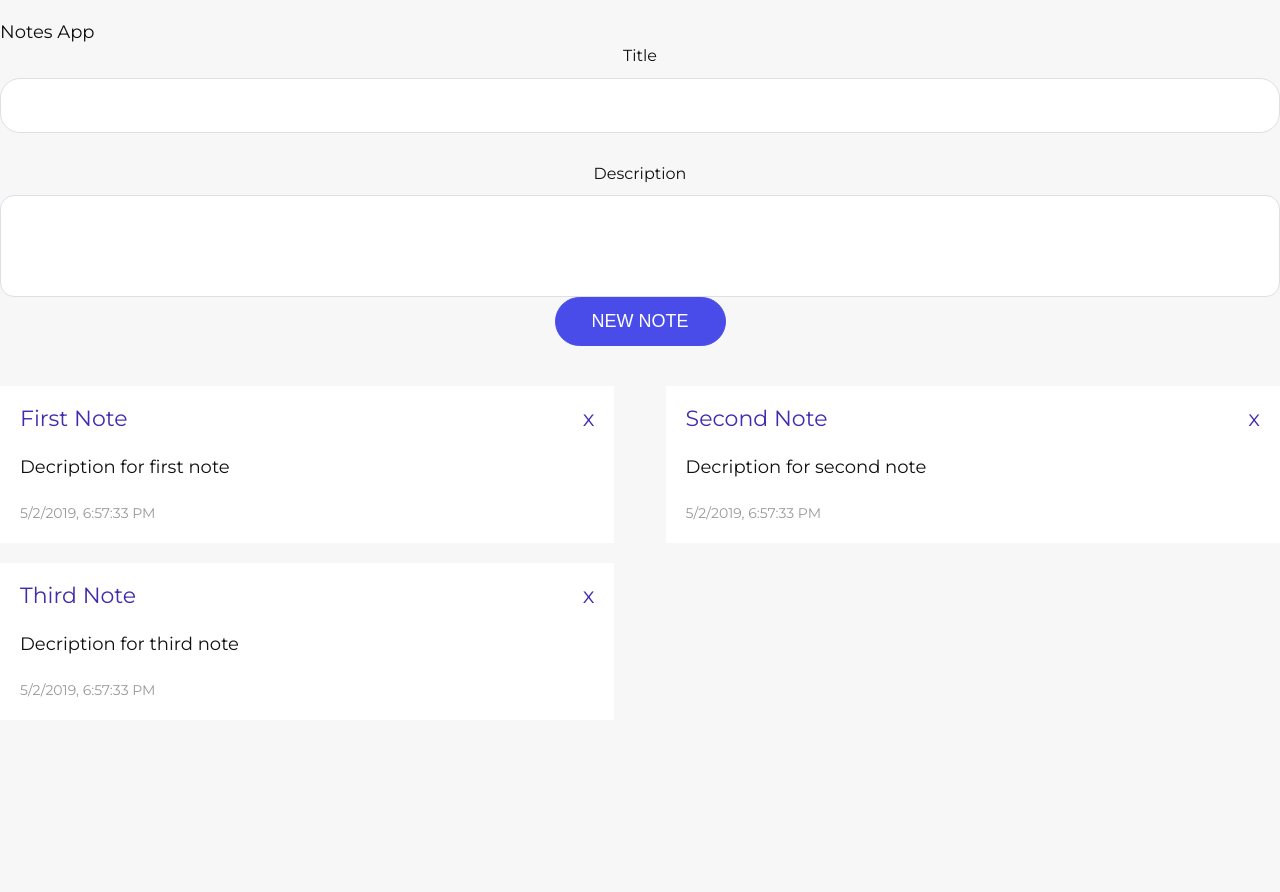
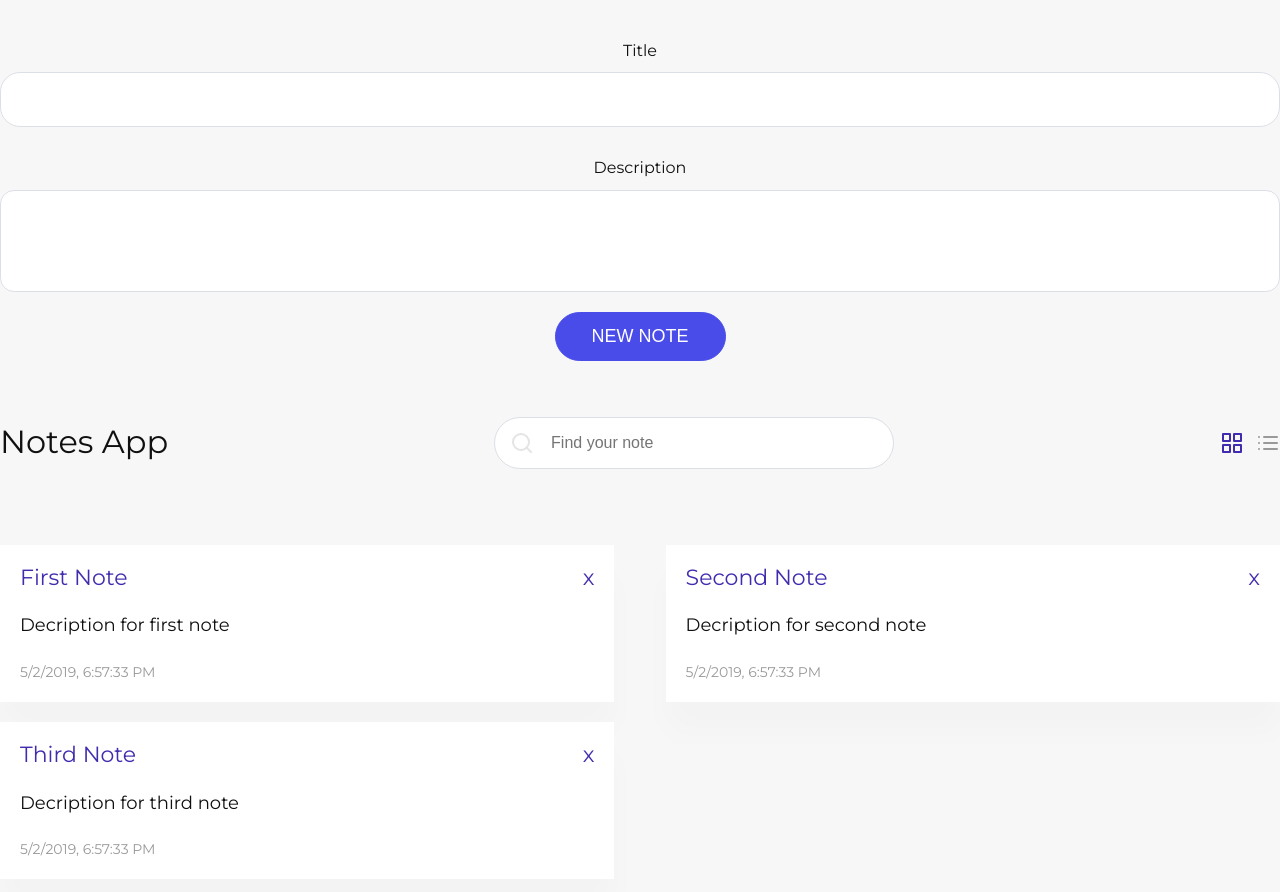
Before and after one commit to ArtemAbramov/NoteApp, a Vue app: page / in a window 1280 px wide. Shown: the top 892 px of the page. Before the commit the page ends 800 px from the top, so only its background shows below. Built offline with nearby package versions, Linux system fonts and the light colour scheme.

Commit message:
Add grid toggle and notes filter

```diff
--- a/src/App.vue
+++ b/src/App.vue
@@ -4,23 +4,29 @@
       <section>
         <div class="container">
 
-          <!-- Title -->
-          <h1> {{ title }} </h1>
-
           <!-- Message -->
           <message v-if='message' :message='message' />
 
           <!-- NewNote -->
-          <newNote
-            :note='note'
-            @addNote='addNote'
-          />
+          <newNote :note='note' @addNote='addNote' />
 
-          <!-- Notes -->
-          <notes
-            :notes='notes'
-            @remove='removeNote'
-          />
+          <!-- Title -->
+          <div class="note-header" style='margin: 56px 0 36px 0;'>
+            <h1> {{ title }} </h1>
+
+            <search
+              :value='search'
+              placeholder='Find your note'
+              @search='search = $event' />
+
+            <div class="icons">
+              <svg :class='{ active: grid }' @click='grid = true' style="cursor: pointer;" xmlns="http://www.w3.org/2000/svg" width="24" height="24" viewBox="0 0 24 24" fill="none" stroke="currentColor" stroke-width="2" stroke-linecap="round" stroke-linejoin="round" ><rect x="3" y="3" width="7" height="7"></rect><rect x="14" y="3" width="7" height="7"></rect><rect x="14" y="14" width="7" height="7"></rect><rect x="3" y="14" width="7" height="7"></rect></svg>
+              <svg :class='{ active: !grid }' @click='grid = false' style="cursor: pointer;" xmlns="http://www.w3.org/2000/svg" width="24" height="24" viewBox="0 0 24 24" fill="none" stroke="currentColor" stroke-width="2" stroke-linecap="round" stroke-linejoin="round"><line x1="8" y1="6" x2="21" y2="6"></line><line x1="8" y1="12" x2="21" y2="12"></line><line x1="8" y1="18" x2="21" y2="18"></line><line x1="3" y1="6" x2="3" y2="6"></line><line x1="3" y1="12" x2="3" y2="12"></line><line x1="3" y1="18" x2="3" y2="18"></line></svg>
+            </div>
+          </div>
+
+          <!-- Notes List -->
+          <notes :notes='notesFilter' :grid='grid' @remove='removeNote' />
 
         </div>
       </section>
@@ -32,16 +38,20 @@
 import message from '@/components/Message.vue'
 import newNote from '@/components/NewNote.vue'
 import notes from '@/components/Notes.vue'
+import search from '@/components/Search.vue'
 export default {
   components: {
     message,
     newNote,
-    notes
+    notes,
+    search
   },
   data () {
     return {
       title: 'Notes App',
+      search: '',
       message: null,
+      grid: true,
       note: {
         title: '',
         descr: ''
@@ -65,13 +75,27 @@ export default {
       ]
     }
   },
+  computed: {
+    notesFilter () {
+      let array = this.notes,
+          search = this.search
+      if (!search) return array
+      search = search.trim().toLowerCase()
+      array =  array.filter(function (item) {
+        if (item.title.toLowerCase().indexOf(search) !== -1) {
+          return item
+        }
+      })
+      return array
+    }
+  },
   methods: {
     addNote () {
       // console.log(this.note)
       let {title, descr} = this.note
 
       if (title === '') {
-        this.message = "title can't be blank!"
+        this.message = "Title can't be blank!"
         return false
       }
 
@@ -91,5 +115,5 @@ export default {
 }
 </script>
 
-<style>
+<style lang="scss" scoped>
 </style>
--- a/src/components/NewNote.vue
+++ b/src/components/NewNote.vue
@@ -27,6 +27,11 @@ export default {
 
 <style lang="scss">
 .new-note {
+  margin-top: 20px;
   text-align: center;
+
+  textarea {
+    margin-bottom: 20px;
+  }
 }
 </style>
--- a/src/components/Notes.vue
+++ b/src/components/Notes.vue
@@ -1,7 +1,7 @@
 <template>
   <div class="notes">
-    <div class="note" v-for="(note, index) in notes" :key="index">
-      <div class="note-header">
+    <div class="note" :class='{ full: !grid }' v-for="(note, index) in notes" :key="index">
+      <div class="note-header" :class="{ full: !grid }">
         <p>{{ note.title }}</p>
         <p style="cursor: pointer;" @click="removeNote(index)">x</p>
       </div>
@@ -18,15 +18,19 @@ export default {
   props: {
     notes: {
       type: Array,
-      requires: true
+      required: true
+    },
+    grid: {
+      type: Boolean,
+      required: true
     }
   },
   methods: {
-    removeNote (index) {
-      this.$emit('remove', index)
+    removeNote(index) {
+      this.$emit("remove", index);
     }
   }
-}
+};
 </script>
 
 <style lang="scss">
@@ -36,25 +40,68 @@ export default {
   justify-content: space-between;
   flex-wrap: wrap;
   padding: 40px 0;
+}
 
 .note {
   width: 48%;
   padding: 18px 20px;
   margin-bottom: 20px;
   background-color: #fff;
+  transition: all .25s cubic-bezier(.02,.01,.47,1);
+  box-shadow: 0 30px 30px rgba(0,0,0,.02);
 
-    &-header {
+  &:hover {
+    box-shadow: 0 30px 30px rgba(0,0,0,.04);
+    transform: translate(0,-6px);
+    transition-delay: 0s !important;
+  }
+
+  &.full {
+    width: 100%;
+    text-align: center;
+  }
+}
+
+.note-header {
   display: flex;
   align-items: center;
   justify-content: space-between;
+
+  &.full {
+    justify-content: center;
+
+    p {
+      margin-right: 16px;
+
+      &:last-child {
+        margin-right: 0;
+      }
+    }
+  }
+
+  h1 {
+    font-size: 32px;
+  }
 
   p {
     color: #402caf;
     font-size: 22px;
   }
+  svg {
+    margin-right: 12px;
+    color: #999;
+
+    &.active {
+      color: #402caf;
     }
 
-    &-body {
+    &:last-child {
+      margin-right: 0;
+    }
+  }
+}
+
+.note-body {
   p {
     margin: 20px 0;
   }
@@ -64,6 +111,4 @@ export default {
     color: #999;
   }
 }
-  }
-}
 </style>
--- /dev/null
+++ b/src/components/Search.vue
@@ -0,0 +1,69 @@
+<template>
+  <div class="wrapper__search">
+
+    <!-- Search -->
+    <div class="search">
+      <div class="search-icon"><svg xmlns="http://www.w3.org/2000/svg" width="24" height="24" viewBox="0 0 24 24" fill="none" stroke="currentColor" stroke-width="2" stroke-linecap="round" stroke-linejoin="round" class="feather feather-search"><circle cx="11" cy="11" r="8"></circle><line x1="21" y1="21" x2="16.65" y2="16.65"></line></svg></div>
+    </div>
+    <!-- Search input -->
+    <input type="text" :placeholder="placeholder" v-model="search"/>
+
+  </div>
+</template>
+
+<script>
+export default {
+  props: {
+    value: {
+      type: String,
+      required: true
+    },
+    placeholder: {
+      type: String,
+      default: 'Search'
+    }
+  },
+  data () {
+    return { search: this.value }
+  },
+  watch: {
+    search (val) {
+      // console.log(val)
+      this.$emit('search', val);
+    }
+  }
+}
+</script>
+
+<style scoped>
+svg {
+  color: #e4e4e4;
+}
+/* Search */
+.wrapper__search {
+  position: relative;
+}
+.search {
+  top: 0px;
+  bottom: 0px;
+  left: 0px;
+  position: absolute;
+}
+.search-icon {
+  height: 100%;
+  padding-left: 16px;
+  padding-right: 16px;
+  align-items: center;
+  display: flex;
+}
+input {
+  padding: 16px 16px 16px 56px !important;
+  margin-bottom: 0px;
+  border-radius: 30px;
+  color: #909399;
+  font-size: 16px;
+  min-width: 400px;
+  height: auto;
+}
+
+</style>
```
Also changed, not shown: src/assets/column.svg (added), src/assets/grid.svg (added). Lines whose indentation alone changed are shown as unchanged.
